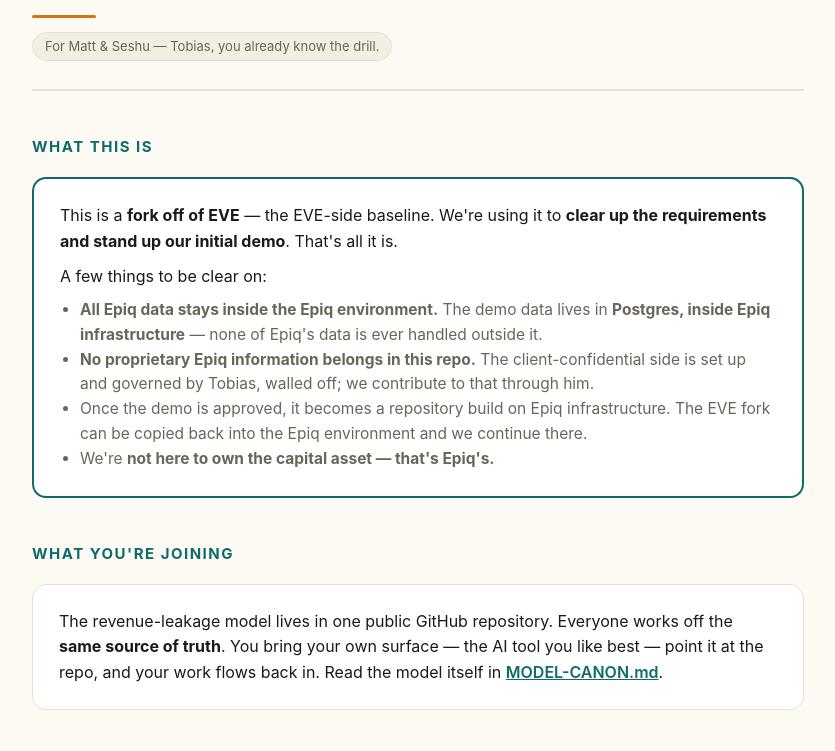
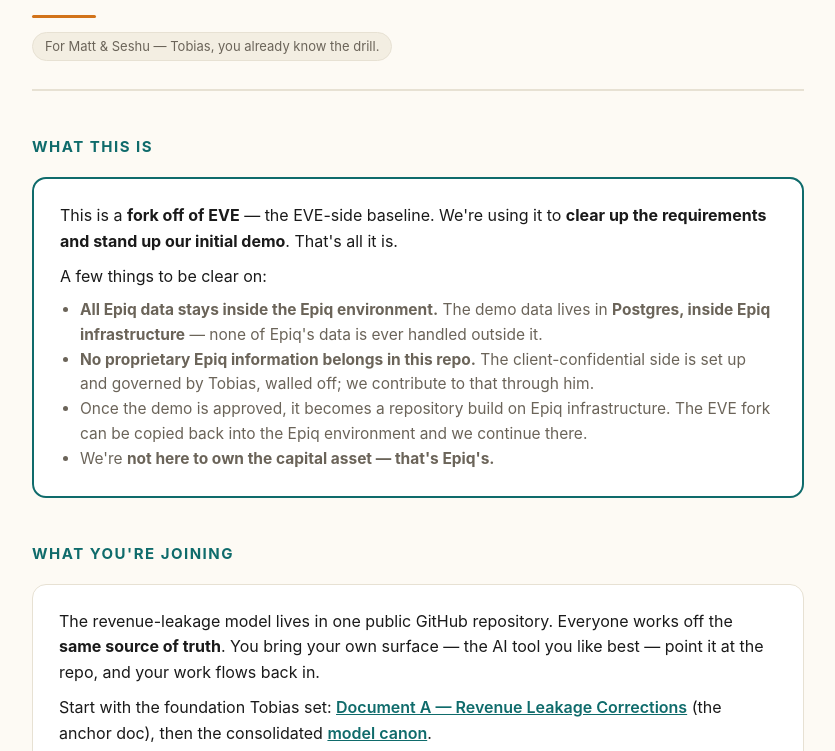
Before and after one commit to EVEglyphDesign/epiq-revenue-leakage, a plain HTML site: page index.html in a window 1280 px wide. Shown: the part 208-959 px from the top of the page, without its empty margins (222-1057 px from the left). Drawn offline with Linux system fonts and the light colour scheme.

Commit message:
Add Tobias-derived Document A foundation (anchor table + AO corollary) + original PDF; wire into canon and surface

```diff
--- a/index.html
+++ b/index.html
@@ -82,9 +82,11 @@
   <div class="card">
     <p>The revenue-leakage model lives in one public GitHub repository. Everyone works
     off the <strong>same source of truth</strong>. You bring your own surface — the AI
-    tool you like best — point it at the repo, and your work flows back in. Read the
-    model itself in
-    <a href="./MODEL-CANON.md">MODEL-CANON.md</a>.</p>
+    tool you like best — point it at the repo, and your work flows back in.</p>
+    <p style="margin-top:10px">Start with the foundation Tobias set:
+    <a href="./DOCUMENT-A-corrections.md">Document A — Revenue Leakage Corrections</a>
+    (the anchor doc), then the consolidated
+    <a href="./MODEL-CANON.md">model canon</a>.</p>
   </div>
 
   <h2>Step by step</h2>
```
Also changed, not shown: 4 other files.
